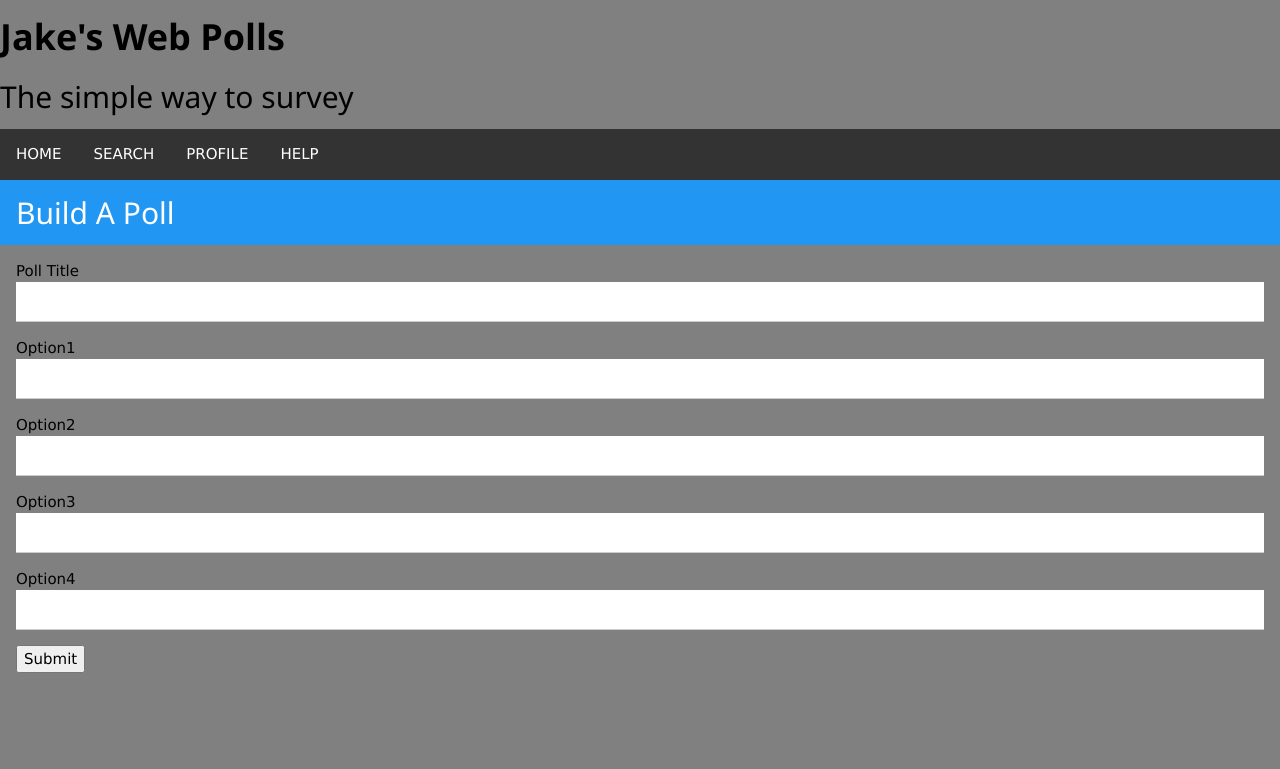
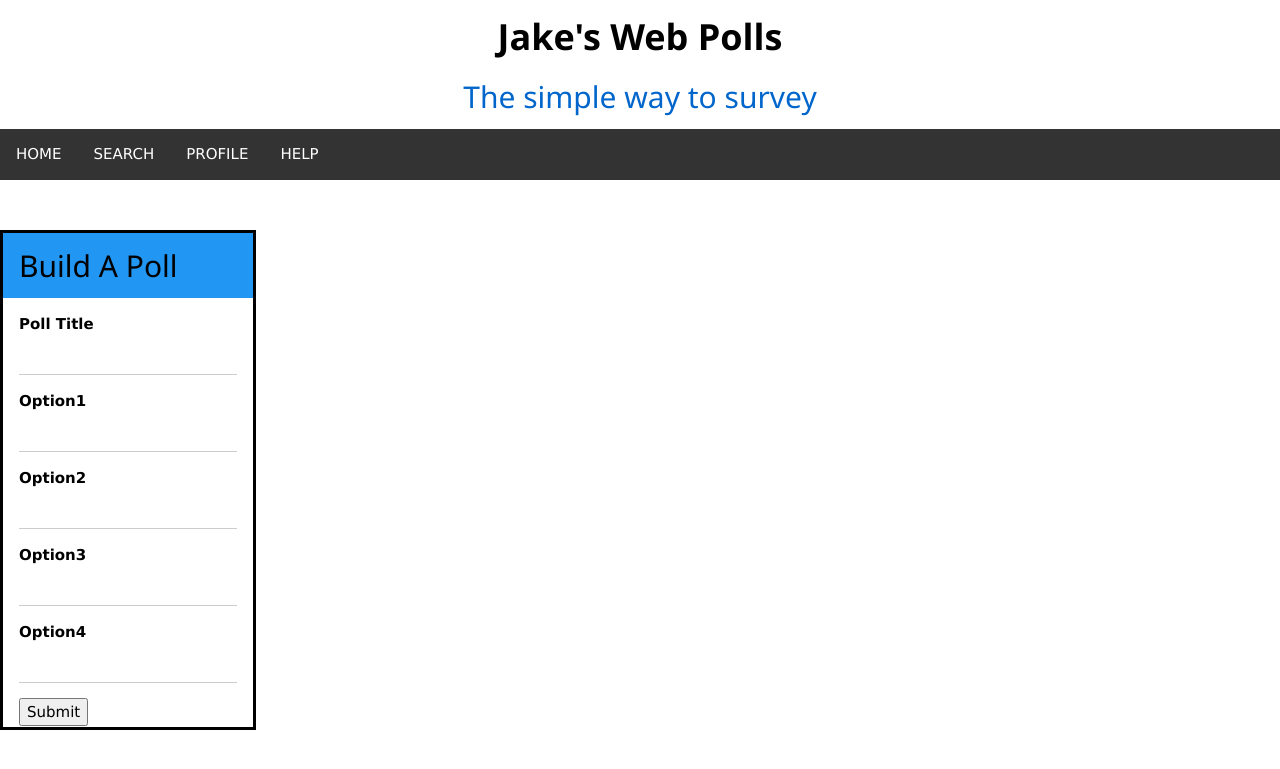
Before and after one commit to pankeyj/Web-Polls, a PHP site: page /home.html in a window 1280 px wide. Shown: the top 769 px of the page. Run offline with PHP 8.4, Linux system fonts and the light colour scheme.

Commit message:
Build A Poll form styled

```diff
--- a/home.html
+++ b/home.html
@@ -22,30 +22,32 @@
     <li><a href="help.html">HELP</a></li>
   </ul>
 
+
+  <div id="build">
   <div class="w3-container w3-blue">
     <h2> Build A Poll </h2>
   </div>
 
   <form class="w3-container">
+   <p>
+    <label><b>Poll Title</b></label>
+    <input class="w3-input" type="text" required></p>
     <p>
-    <label>Poll Title</label>
+    <label><b>Option1</b></label>
+    <input class="w3-input" type="text" required></p>
+    <p>
+    <label><b>Option2</b></label>
+    <input class="w3-input" type="text" required></p>
+    <p>
+    <label><b>Option3</b></label>
     <input class="w3-input" type="text"</p>
     <p>
-    <label>Option1</label>
-    <input class="w3-input" type="text"</p>
-    <p>
-    <label>Option2</label>
-    <input class="w3-input" type="text"</p>
-    <p>
-    <label>Option3</label>
-    <input class="w3-input" type="text"</p>
-    <p>
-    <label>Option4</label>
+    <label><b>Option4</b></label>
     <input class="w3-input" type="text"</p>
     </p>
     <input type="submit" value="Submit">
-  </form
-
+  </form>
+  </div>
 </body>
 
 </html>
--- a/style.css
+++ b/style.css
@@ -1,9 +1,37 @@
 <meta name="viewport" content="width=device-width, initial-scale=1.0">
-<style>
-body {margin: 0;}
 
+body
+{
+  margin: 0;
+  padding: 0;
+  border: 0;
+  background-color: black;
+}
+
+#build
+{
+  margin-top: 50px;
+  width: 20%;
+  border-style: solid;
+}
+#build h2
+{
+  color: black;
+}
+
+h2
+{
+  color: #0066cc;
+}
+.title
+{
+  text-align: center;
+  background-color: white;
+  outline: 0;
+}
 ul.topnav {
     list-style-type: none;
+    border: 0;
     margin: 0;
     padding: 0;
     overflow: hidden;
@@ -30,9 +58,3 @@ ul.topnav li.right {float: right;}
     ul.topnav li.right,
     ul.topnav li {float: none;}
 }
-
-body
-{
-  background-color: gray
-}
-</style>
```
